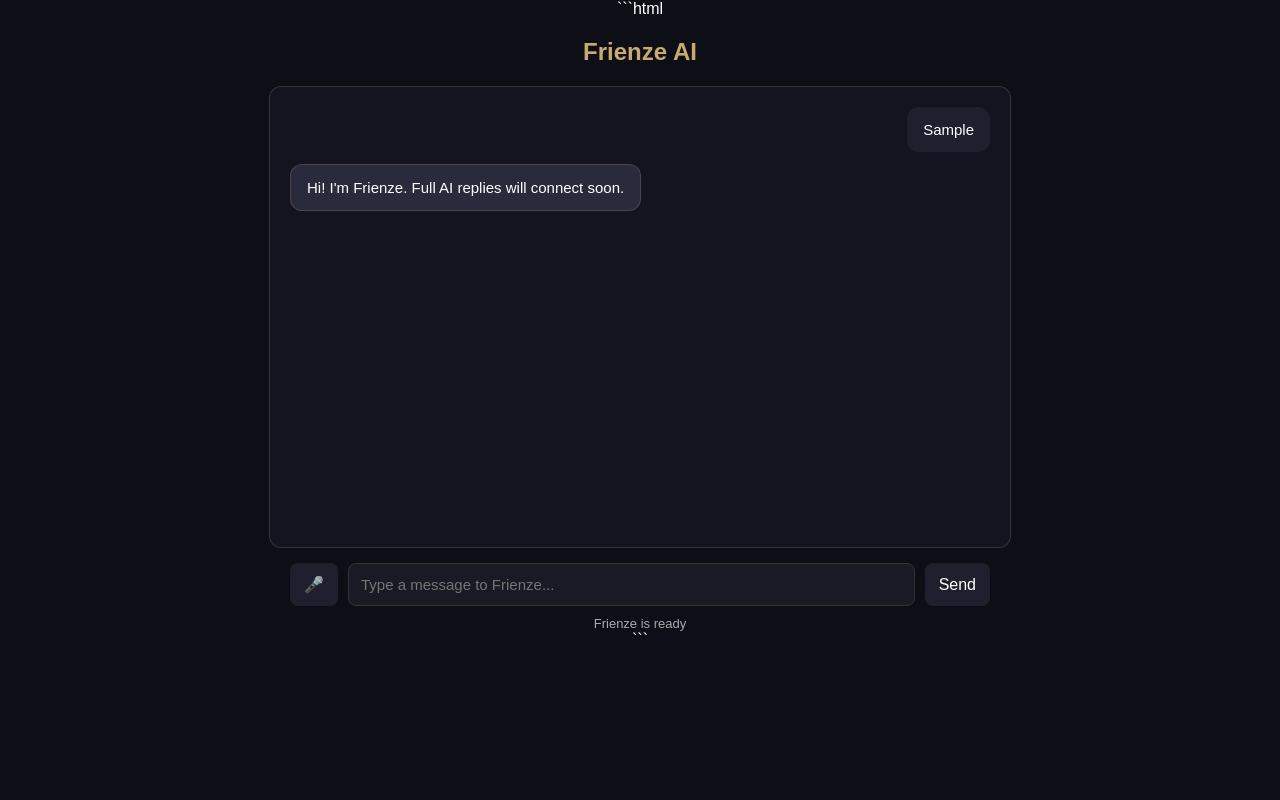
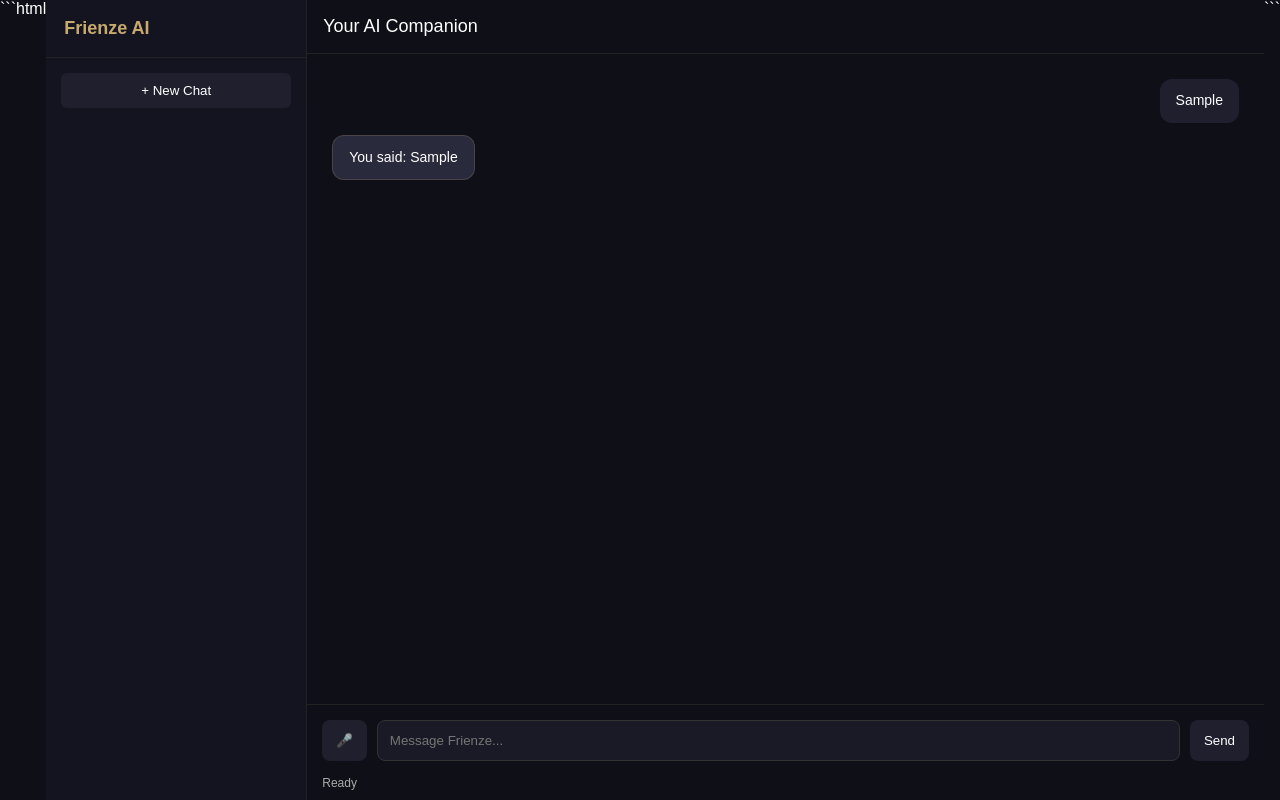
Before and after one commit to shravan638/frienze, a plain HTML site: page index.html in a window 1280 px wide. Both pictures are taken after typing "Sample" into the empty fields and a click on the button "Send". Drawn offline with Linux system fonts and the light colour scheme.

Commit message:
added frienze dashboard with chat history and voice

```diff
--- a/index.html
+++ b/index.html
@@ -8,42 +8,90 @@
 <style>
 
 body{
+margin:0;
 font-family:Arial,Helvetica,sans-serif;
-background:#0e0e16;
+background:#0f0f18;
 color:white;
 display:flex;
-flex-direction:column;
-align-items:center;
 height:100vh;
-margin:0;
+overflow:hidden;
 }
 
-header{
-font-size:24px;
-margin:20px;
+/* SIDEBAR */
+
+.sidebar{
+width:260px;
+background:#141421;
+border-right:1px solid #222;
+display:flex;
+flex-direction:column;
+}
+
+.sidebar-header{
+padding:18px;
+font-size:18px;
 font-weight:bold;
 color:#c8a96e;
+border-bottom:1px solid #222;
 }
 
-.chat-container{
-width:90%;
-max-width:700px;
-height:420px;
+.new-chat{
+margin:15px;
+padding:10px;
+background:#1f1f2e;
+border:none;
+border-radius:6px;
+color:white;
+cursor:pointer;
+}
+
+.history{
+flex:1;
 overflow-y:auto;
+padding:10px;
+}
+
+.history-item{
+padding:10px;
+border-radius:6px;
+cursor:pointer;
+margin-bottom:6px;
+background:#1a1a28;
+font-size:14px;
+}
+
+.history-item:hover{
+background:#26263a;
+}
+
+/* MAIN AREA */
+
+.main{
+flex:1;
+display:flex;
+flex-direction:column;
+}
+
+.header{
+padding:16px;
+border-bottom:1px solid #222;
+font-size:18px;
+}
+
+.chat{
+flex:1;
+overflow-y:auto;
+padding:25px;
 display:flex;
 flex-direction:column;
 gap:12px;
-padding:20px;
-background:#141420;
-border-radius:12px;
-border:1px solid rgba(200,169,110,0.2);
 }
 
 .message{
+max-width:65%;
 padding:12px 16px;
 border-radius:12px;
-max-width:70%;
-font-size:15px;
+font-size:14px;
 line-height:1.4;
 }
 
@@ -54,16 +102,17 @@ align-self:flex-end;
 
 .ai{
 background:#2a2a3d;
+border:1px solid rgba(200,169,110,0.2);
 align-self:flex-start;
-border:1px solid rgba(200,169,110,0.2);
 }
 
+/* INPUT */
+
 .input-area{
-width:90%;
-max-width:700px;
 display:flex;
 gap:10px;
-margin-top:15px;
+padding:15px;
+border-top:1px solid #222;
 }
 
 #textInput{
@@ -73,17 +122,15 @@ border-radius:8px;
 border:1px solid #333;
 background:#1a1a26;
 color:white;
-font-size:15px;
 }
 
 button{
 background:#1f1f2e;
-color:white;
 border:none;
 padding:10px 14px;
 border-radius:8px;
+color:white;
 cursor:pointer;
-font-size:16px;
 }
 
 button:hover{
@@ -91,9 +138,10 @@ background:#2a2a3d;
 }
 
 .status{
-margin-top:10px;
-font-size:13px;
+font-size:12px;
 color:#aaa;
+padding-left:15px;
+padding-bottom:10px;
 }
 
 </style>
@@ -101,9 +149,31 @@ color:#aaa;
 
 <body>
 
-<header>Frienze AI</header>
+<!-- SIDEBAR -->
 
-<div class="chat-container" id="chatContainer"></div>
+<div class="sidebar">
+
+<div class="sidebar-header">
+Frienze AI
+</div>
+
+<button class="new-chat" onclick="newChat()">
++ New Chat
+</button>
+
+<div class="history" id="historyList"></div>
+
+</div>
+
+<!-- MAIN -->
+
+<div class="main">
+
+<div class="header">
+Your AI Companion
+</div>
+
+<div class="chat" id="chat"></div>
 
 <div class="input-area">
 
@@ -111,8 +181,7 @@ color:#aaa;
 
 <input
 id="textInput"
-type="text"
-placeholder="Type a message to Frienze..."
+placeholder="Message Frienze..."
 onkeydown="if(event.key==='Enter') sendText()"
 />
 
@@ -120,8 +189,10 @@ onkeydown="if(event.key==='Enter') sendText()"
 
 </div>
 
-<div class="status" id="statusMsg">
-Frienze is ready.
+<div class="status" id="status">
+Ready
+</div>
+
 </div>
 
 <script>
@@ -129,13 +200,61 @@ Frienze is ready.
 let recognition
 let listening=false
 
-function setStatus(text){
-document.getElementById("statusMsg").textContent=text
+let chats=JSON.parse(localStorage.getItem("frienzeChats")||"[]")
+let currentChat=[]
+
+const chatBox=document.getElementById("chat")
+
+function saveChats(){
+localStorage.setItem("frienzeChats",JSON.stringify(chats))
 }
 
-function addMessage(text,type){
+function newChat(){
 
-const chat=document.getElementById("chatContainer")
+if(currentChat.length>0){
+chats.push(currentChat)
+saveChats()
+}
+
+currentChat=[]
+chatBox.innerHTML=""
+renderHistory()
+
+}
+
+function renderHistory(){
+
+const history=document.getElementById("historyList")
+
+history.innerHTML=""
+
+chats.forEach((chat,index)=>{
+
+const item=document.createElement("div")
+
+item.className="history-item"
+
+item.textContent=chat[0]?.text.slice(0,30) || "Conversation"
+
+item.onclick=()=>loadChat(index)
+
+history.appendChild(item)
+
+})
+
+}
+
+function loadChat(i){
+
+currentChat=chats[i]
+
+chatBox.innerHTML=""
+
+currentChat.forEach(m=>addMessage(m.text,m.type,false))
+
+}
+
+function addMessage(text,type,save=true){
 
 const msg=document.createElement("div")
 
@@ -143,9 +262,13 @@ msg.className="message "+type
 
 msg.textContent=text
 
-chat.appendChild(msg)
+chatBox.appendChild(msg)
 
-chat.scrollTop=chat.scrollHeight
+chatBox.scrollTop=chatBox.scrollHeight
+
+if(save){
+currentChat.push({text,type})
+}
 
 }
 
@@ -153,30 +276,52 @@ function sendText(){
 
 const input=document.getElementById("textInput")
 
-const message=input.value.trim()
+const text=input.value.trim()
 
-if(!message) return
+if(!text) return
 
-addMessage(message,"user")
+addMessage(text,"user")
 
 input.value=""
 
-setStatus("Frienze is thinking...")
+reply(text)
+
+}
+
+function reply(userText){
+
+document.getElementById("status").textContent="Frienze thinking..."
 
 setTimeout(()=>{
 
-addMessage("Hi! I'm Frienze. Full AI replies will connect soon.","ai")
+let response="You said: "+userText
 
-setStatus("Frienze is ready")
+addMessage(response,"ai")
 
-},1000)
+speak(response)
+
+document.getElementById("status").textContent="Ready"
+
+},800)
+
+}
+
+function speak(text){
+
+const speech=new SpeechSynthesisUtterance(text)
+
+speech.lang="en-US"
+
+speech.rate=1
+
+speechSynthesis.speak(speech)
 
 }
 
 function toggleVoice(){
 
 if(!('webkitSpeechRecognition' in window)){
-alert("Speech recognition not supported in this browser")
+alert("Voice not supported")
 return
 }
 
@@ -184,39 +329,25 @@ if(!recognition){
 
 recognition=new webkitSpeechRecognition()
 
-recognition.continuous=false
-recognition.interimResults=false
 recognition.lang="en-US"
 
-recognition.onstart=function(){
+recognition.onstart=()=>{
 listening=true
-setStatus("Listening...")
+document.getElementById("status").textContent="Listening..."
 }
 
-recognition.onend=function(){
+recognition.onend=()=>{
 listening=false
-setStatus("Frienze is ready")
+document.getElementById("status").textContent="Ready"
 }
 
-recognition.onerror=function(e){
-setStatus("Voice error: "+e.error)
-}
+recognition.onresult=(e)=>{
 
-recognition.onresult=function(event){
-
-const text=event.results[0][0].transcript
+const text=e.results[0][0].transcript
 
 addMessage(text,"user")
 
-setStatus("Frienze thinking...")
-
-setTimeout(()=>{
-
-addMessage("I heard: "+text,"ai")
-
-setStatus("Frienze is ready")
-
-},1000)
+reply(text)
 
 }
 
@@ -230,6 +361,8 @@ recognition.stop()
 
 }
 
+renderHistory()
+
 </script>
 
 </body>
```
